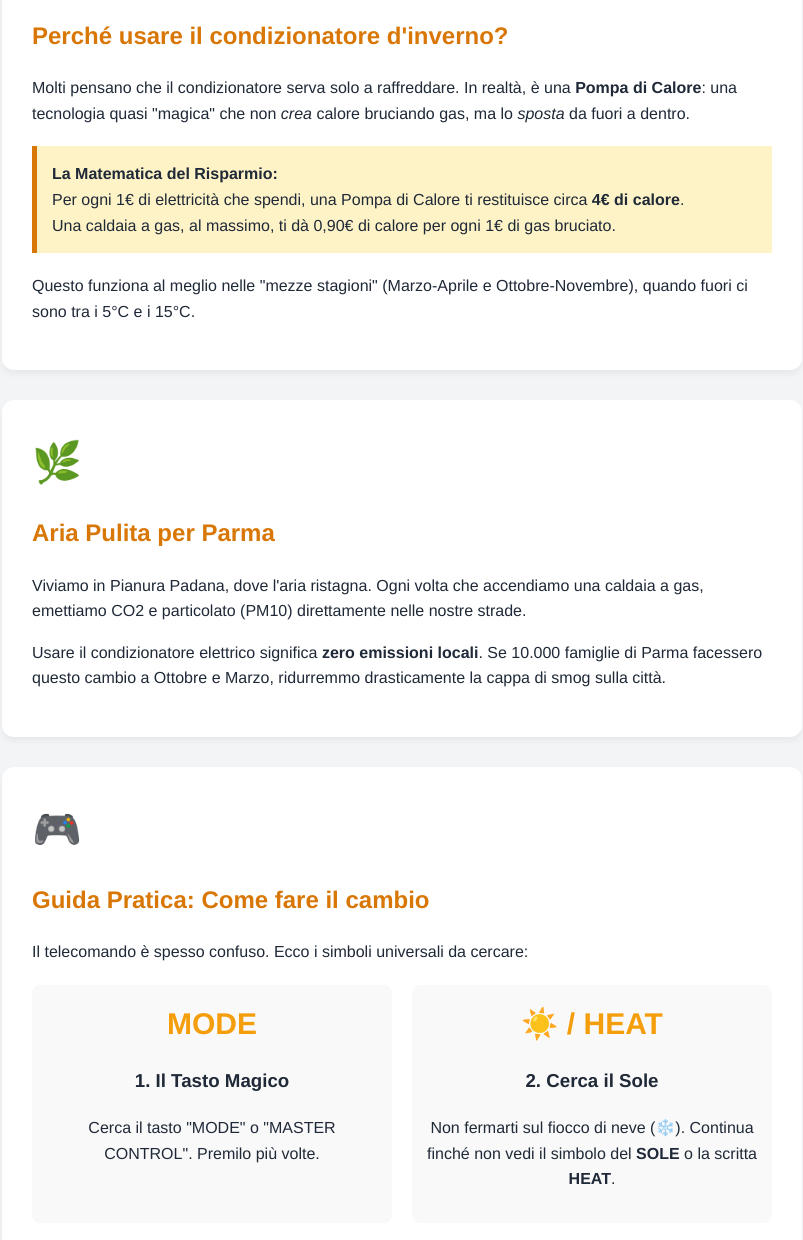
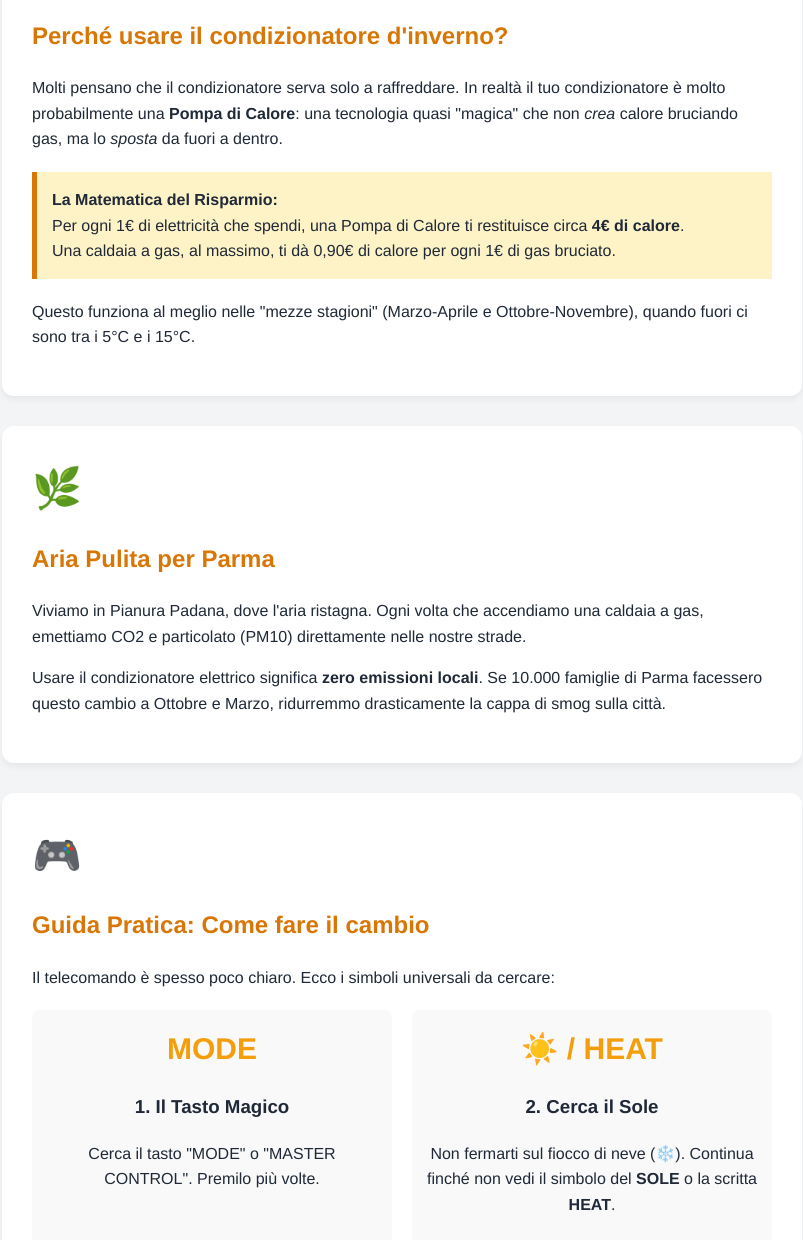
Before and after one commit to lollodevnews/cleanairparma, a plain HTML site: page index.html in a window 1280 px wide. Shown: the part 455-1695 px from the top of the page, without its empty margins (238-1041 px from the left). Drawn offline with Linux system fonts and the light colour scheme.

Commit message:
Update index.html
Clarifiers for those who do not have the heat pump.

```diff
--- a/index.html
+++ b/index.html
@@ -108,7 +108,7 @@
     <div class="card">
         <span class="icon-large">💡</span>
         <h2>Perché usare il condizionatore d'inverno?</h2>
-        <p>Molti pensano che il condizionatore serva solo a raffreddare. In realtà, è una <strong>Pompa di Calore</strong>: una tecnologia quasi "magica" che non <em>crea</em> calore bruciando gas, ma lo <em>sposta</em> da fuori a dentro.</p>
+        <p>Molti pensano che il condizionatore serva solo a raffreddare. In realtà il tuo condizionatore è molto probabilmente una <strong>Pompa di Calore</strong>: una tecnologia quasi "magica" che non <em>crea</em> calore bruciando gas, ma lo <em>sposta</em> da fuori a dentro.</p>
 
         <div class="highlight-box">
             <strong>La Matematica del Risparmio:</strong><br>
@@ -128,7 +128,7 @@
     <div class="card" id="guida">
         <span class="icon-large">🎮</span>
         <h2>Guida Pratica: Come fare il cambio</h2>
-        <p>Il telecomando è spesso confuso. Ecco i simboli universali da cercare:</p>
+        <p>Il telecomando è spesso poco chiaro. Ecco i simboli universali da cercare:</p>
 
         <div class="remote-grid">
             <div class="remote-step">
@@ -161,6 +161,9 @@
 
         <p><strong>L'aria sembra secca?</strong><br>
         Il condizionatore riduce l'umidità. A Parma, dove l'umidità è alta, questo rende la casa più salubre e previene le muffe.</p>
+
+        <p><strong>Se non trovo il Sole / Heat?</strong><br>
+        Potresti avere un climatizzatore che non è a pompa di calore. Chiedi conferma a un amico esperto per essere sicuro.</p>
     </div>
 
     <div style="text-align: center;">
```
